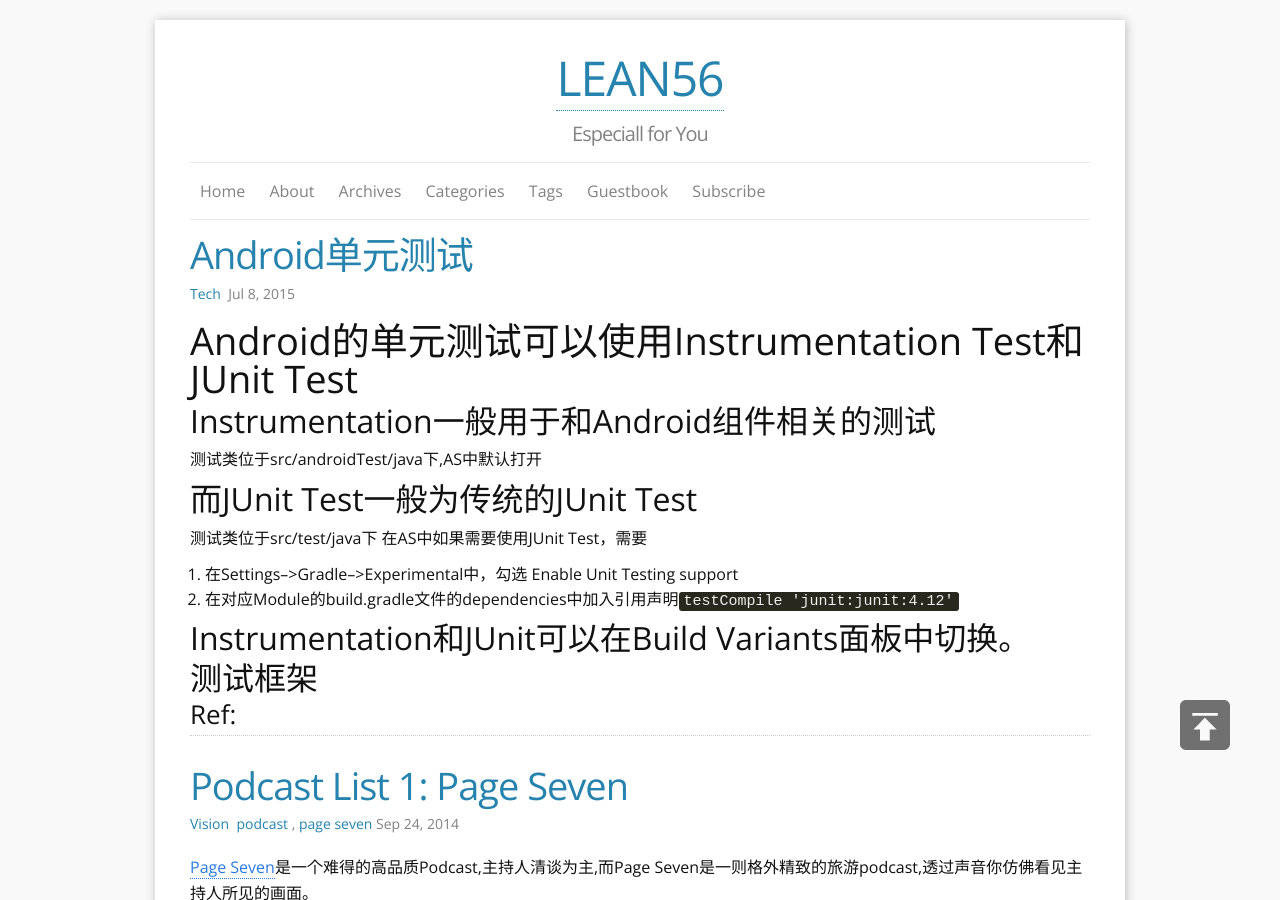
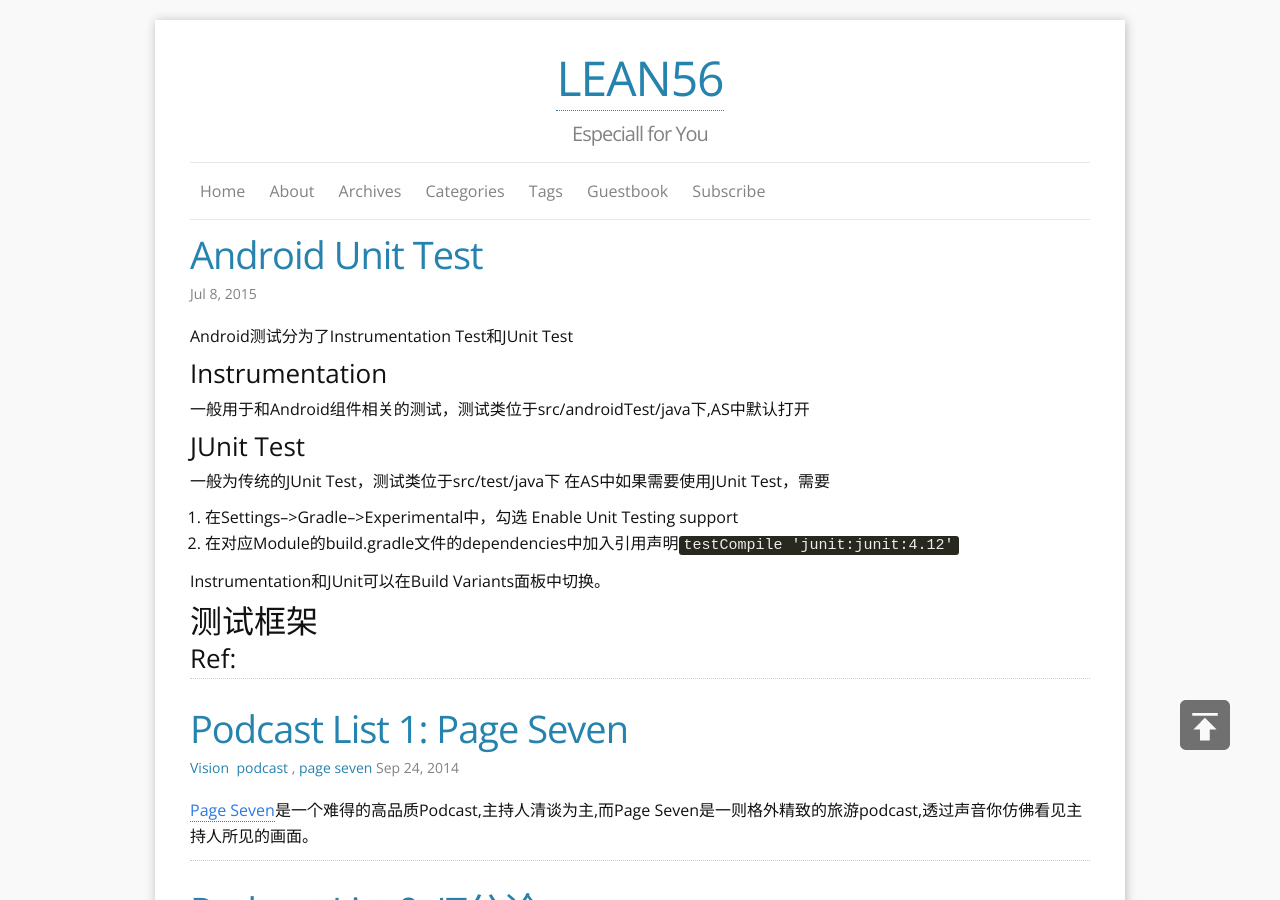
Before and after one commit to zhangchaoxu/zhangchaoxu.github.io, a Jekyll site: the page built from index.html, in a window 1280 px wide and 900 px high. Built offline with Jekyll 4.4.1, drawn with Linux system fonts in a browser that asks for light colours; nearby versions of some CDN libraries; the list of posts is cut into pages by our own code.

Commit message:
Update 2015-07-08-android-unit-test.md

```diff
--- a/_posts/tech/2015-07-08-android-unit-test.md
+++ b/_posts/tech/2015-07-08-android-unit-test.md
@@ -1,24 +1,15 @@
----
-layout:     post
-category:   "Tech"
-title:      "Android单元测试"
-subtitle:   "Android Unit Test"
-date:       2015-07-08 00:00
-author:     "Charles"
----
+Android测试分为了Instrumentation Test和JUnit Test
 
-# Android的单元测试可以使用Instrumentation Test和JUnit Test
+### Instrumentation
+一般用于和Android组件相关的测试，测试类位于src/androidTest/java下,AS中默认打开
 
-## Instrumentation一般用于和Android组件相关的测试
-测试类位于src/androidTest/java下,AS中默认打开
-
-## 而JUnit Test一般为传统的JUnit Test
-测试类位于src/test/java下
+### JUnit Test
+一般为传统的JUnit Test，测试类位于src/test/java下
 在AS中如果需要使用JUnit Test，需要
 1. 在Settings-->Gradle-->Experimental中，勾选 Enable Unit Testing support
 2. 在对应Module的build.gradle文件的dependencies中加入引用声明`testCompile 'junit:junit:4.12'`
 
-## Instrumentation和JUnit可以在Build Variants面板中切换。
+Instrumentation和JUnit可以在Build Variants面板中切换。
 
 ## 测试框架
 
```
